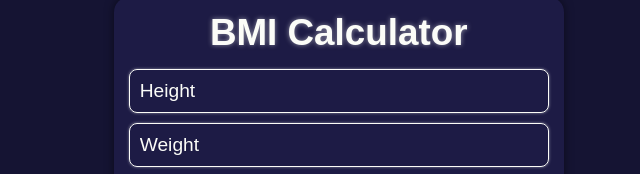
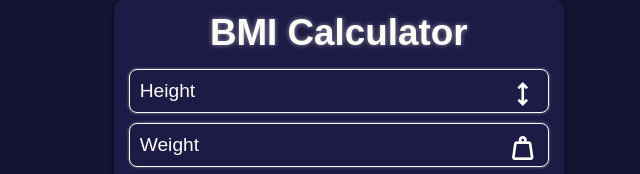
Before and after one commit to ycarowwww/javascript-simple-projects, a plain HTML site: page BMICalculator/index.html in a window 1280 px wide. Shown: the part 279-453 px from the top of the page, 640-1280 px from the left. Drawn offline with nearby package versions, Linux system fonts and the light colour scheme.

Commit message:
Added Icons for Inputs
The inputs have icons now. In addition, there was also a change in the page's <title> and location of the <script> tag.

```diff
--- a/BMICalculator/index.html
+++ b/BMICalculator/index.html
@@ -4,9 +4,8 @@
         <meta charset="UTF-8">
         <meta http-equiv="X-UA-Compatible" content="ie=edge">
         <meta name="viewport" content="width=device-width, initial-scale=1.0">
-        <title>BMI</title>
+        <title>BMI Calculator</title>
         <link rel="stylesheet" href="style.css">
-        <script src="script.js"></script>
         <link rel="stylesheet" href="https://fonts.googleapis.com/css2?family=Material+Symbols+Outlined:opsz,wght,FILL,GRAD@20..48,100..700,0..1,-50..200" />
     </head>
     <body>
@@ -19,9 +18,11 @@
             <fieldset>
                 <div>
                     <input type="number" name="height" id="heightinput" placeholder="Height" min="0">
+                    <span class="material-symbols-outlined">height</span>
                 </div>
                 <div>
                     <input type="number" name="weight" id="weightinput" placeholder="Weight" min="0">
+                    <span class="material-symbols-outlined">weight</span>
                 </div>
 
                 <button type="button" id="calculatebmi">Calculate</button>
@@ -34,5 +35,6 @@
                 <a href="https://en.wikipedia.org/wiki/Body_mass_index" target="_blank"><span>What is BMI?</span><span class="material-symbols-outlined">open_in_new</span></a>
             </div>
         </main>
+        <script src="script.js"></script>
     </body>
 </html>
--- a/BMICalculator/script.js
+++ b/BMICalculator/script.js
@@ -1,4 +1,3 @@
-document.addEventListener("DOMContentLoaded", () => {
 let heightInput = document.getElementById("heightinput");
 let weightInput = document.getElementById("weightinput");
 let calculateButton = document.getElementById("calculatebmi");
@@ -47,4 +46,3 @@ document.addEventListener("DOMContentLoaded", () => {
     bmiClassificationText.style.color = bmiColor;
     bmiDiv.style.borderTopColor = bmiColor;
 }
-});
--- a/BMICalculator/style.css
+++ b/BMICalculator/style.css
@@ -79,6 +79,18 @@ main fieldset input::placeholder {
 
 main fieldset input::-webkit-outer-spin-button, main fieldset input::-webkit-inner-spin-button {
     -webkit-appearance: none;
+}
+
+main fieldset div span.material-symbols-outlined {
+    font-size: 2rem;
+    position: absolute;
+    top: 50%;
+    right: 10px;
+    transform: translateY(-50%);
+}
+
+main fieldset div {
+    position: relative;
 }
 
 main fieldset div + div {
```
Lines whose indentation alone changed are shown as unchanged.
